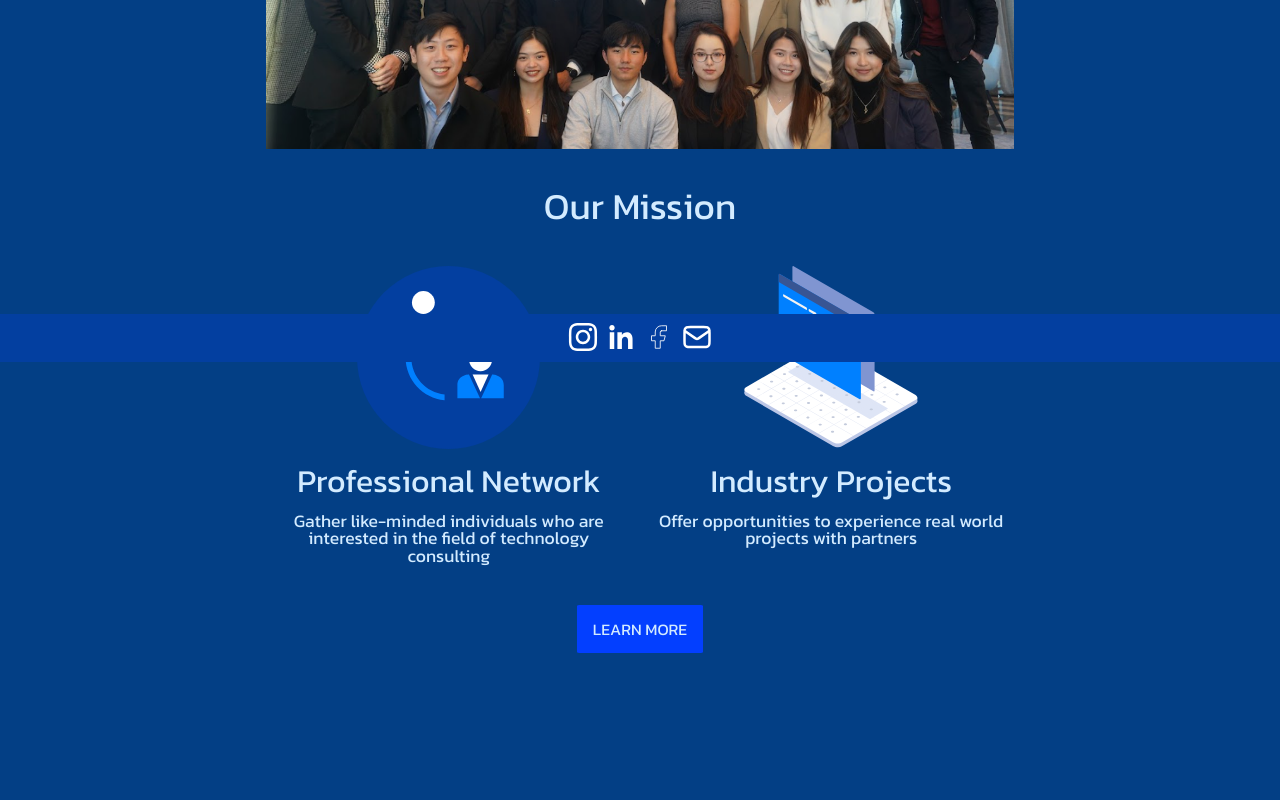
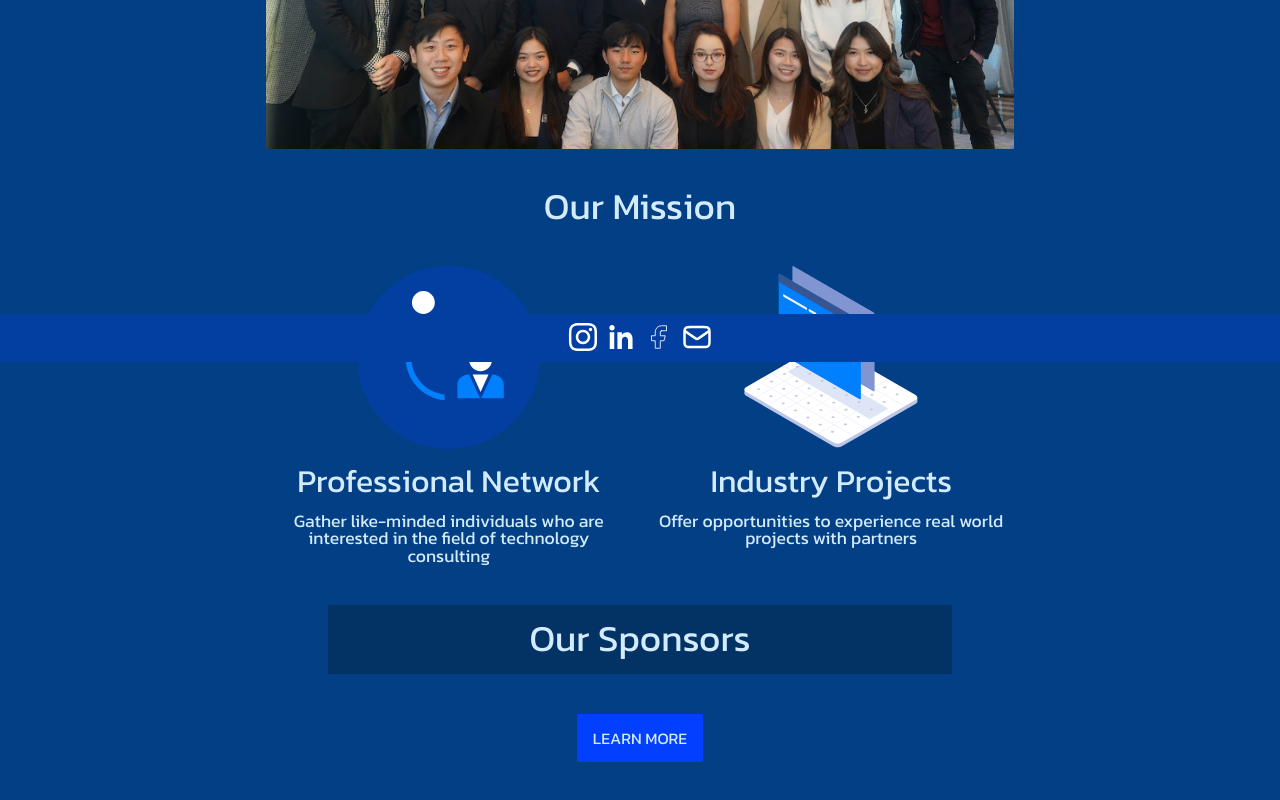
Before and after one commit to jamestq/mtech-unimelb-fs, a Next.js app: page / in a window 1280 px wide. Shown: the part 438-1238 px from the top of the page. Before the commit the page ends 1171 px from the top, so only its background shows below. Built offline with nearby package versions, Linux system fonts and the light colour scheme.

Commit message:
add sponsor component

```diff
--- /dev/null
+++ b/components/sponsors.js
@@ -0,0 +1,18 @@
+import styles from '../styles/Sponsors.module.css'
+
+const sponsors = [
+    {
+        title: "EY",
+        image: "",
+    },
+    {
+        title: "Quick Release",
+        image: "",
+    }
+]
+
+export default function Sponsors(){
+    return <div className={styles.container}>
+        <h1>Our Sponsors</h1>
+    </div>
+}
--- a/pages/index.js
+++ b/pages/index.js
@@ -4,7 +4,7 @@ import styles from '../styles/Home.module.css'
 import Layout from '../components/layout'
 import Banner from '../components/banner'
 import Presentation from '../components/presentation'
-
+import Sponsors from '../components/sponsors'
 import connectIcon from '../assets/icons/connect.svg';
 import project from '../assets/icons/project.svg'
 
@@ -41,6 +41,7 @@ export default function Home({pages, screenSize, windowWidth}) {
       </Head>
       <Banner content={bannerContent}/>
       <Presentation content={missionStatement}/>
+      <Sponsors/>
       <Link href={pages["Our Team"]} className={styles.link}>
           Learn More
       </Link>
--- /dev/null
+++ b/styles/Sponsors.module.css
@@ -0,0 +1,6 @@
+.container{
+    background-color: var(--bg-color-4);
+    width: 50%;
+    text-align: center;
+    padding: 1em;
+}
--- a/styles/globals.css
+++ b/styles/globals.css
@@ -4,6 +4,7 @@
 	--bg-color-1: rgb(3,63,255);
 	--bg-color-2: rgb(3, 63, 133);
 	--bg-color-3: rgb(3,63,160);
+	--bg-color-4: rgb(3,50,100);
 	--bg-color-main: var(--bg-color-2);
 	--font-color-main: #d3ebff;
 	--animation-duration-default: 1.5s;
```
